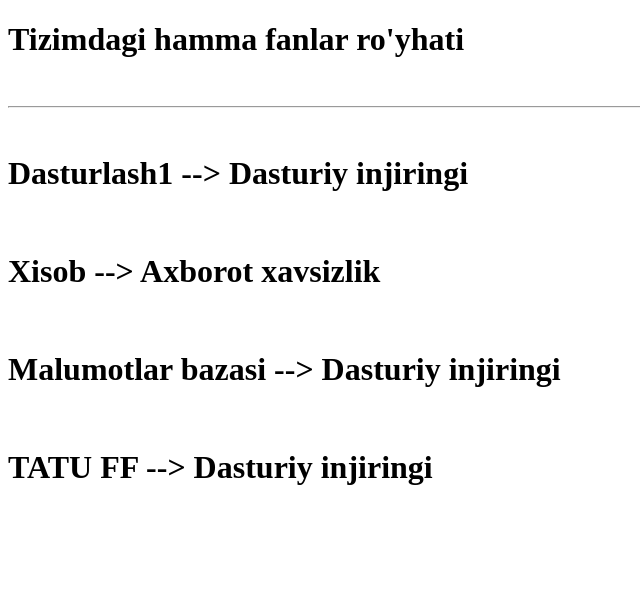
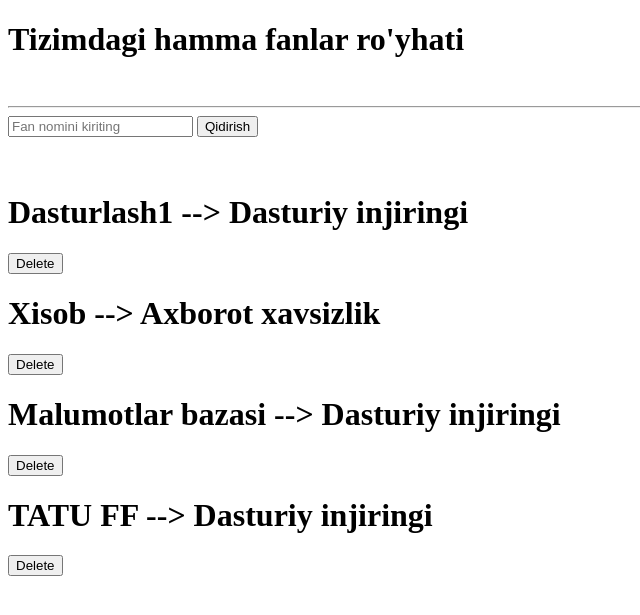
Before and after one commit to abduvaliyevsalohiddin/Universitet, a Django app: page /hamma_fanlar/ in a window 1280 px wide. Shown: the top 615 px of the page, without its empty margins (0-640 px from the left). Run offline with Django 4.2, Linux system fonts and the light colour scheme; data comes from the database, SQL or seed files in the repository; both versions use the stored data as it was after the commit.

Commit message:
Universitet loyihasi boyicha vazifalar

```diff
--- a/Universitet/urls.py
+++ b/Universitet/urls.py
@@ -7,5 +7,8 @@ urlpatterns = [
     path('', homepage),
     path('hamma_yonalishlar/', hamma_yonalishlar),
     path('hamma_fanlar/', hamma_fanlar),
-    path('hamma_ustozlar/', hamma_ustozlar),
+    path('hamma_ustozlar/', hamma_ustozlar),\
+
+    path('fan_ochir/<int:son>/', fan_ochir),
+    path('yonalish_ochir/<int:son>/', yonalish_ochir),
 ]
--- a/malumot/views.py
+++ b/malumot/views.py
@@ -1,5 +1,5 @@
 from django.http import HttpResponse
-from django.shortcuts import render
+from django.shortcuts import render, redirect
 from .models import *
 
 
@@ -14,15 +14,33 @@ def hamma_yonalishlar(request):
     return render(request, "hamma_yonalishlar.html", content)
 
 
+def yonalish_ochir(request, son):
+    Yonalish.objects.get(id=son).delete()
+    return redirect("/hamma_yonalishlar/")
+
+
 def hamma_fanlar(request):
+    soz = request.GET.get("qidirish_sozi")
+    natija = Fan.objects.all()
+    if soz:
+        natija = natija.filter(nom__contains=soz)
     content = {
-        "fanlar": Fan.objects.all()
+        "fanlar": natija
     }
     return render(request, "hamma_fanlar.html", content)
 
 
+def fan_ochir(request, son):
+    Fan.objects.get(id=son).delete()
+    return redirect("/hamma_fanlar/")
+
+
 def hamma_ustozlar(request):
+    soz = request.GET.get("qidirish_sozi")
+    natija = Ustoz.objects.all()
+    if soz:
+        natija = natija.filter(ism__contains=soz)
     content = {
-        "ustozlar": Ustoz.objects.all()
+        "ustozlar": natija
     }
     return render(request, "hamma_ustozlar.html", content)
--- a/templates/hamma_fanlar.html
+++ b/templates/hamma_fanlar.html
@@ -5,12 +5,21 @@
     <title>Fanlar</title>
 </head>
 <body>
+
 <h1>Tizimdagi hamma fanlar ro'yhati </h1>
     <br>
     <hr>
+    <form method="get">
+        <input type="text" placeholder="Fan nomini kiriting" name="qidirish_sozi">
+        <button>Qidirish</button>
+    </form>
+    <br>
     {% for fan in fanlar %}
     <br>
     <h1>{{fan}}</h1>
+   <a href="/fan_ochir/{{fan.id}}/">
+        <button>Delete</button>
+    </a>
     {% endfor %}
 </body>
 </html>
--- a/templates/hamma_ustozlar.html
+++ b/templates/hamma_ustozlar.html
@@ -8,6 +8,11 @@
 <h1>Tizimdagi hamma ustozlar ro'yhati </h1>
     <br>
     <hr>
+    <form method="get">
+        <input type="text" placeholder="Ustoz ismini kiriting" name="qidirish_sozi">
+        <button>Qidirish</button>
+    </form>
+    <br>
     {% for ustoz in ustozlar %}
     <br>
     <h1>{{ustoz}}</h1>
--- a/templates/hamma_yonalishlar.html
+++ b/templates/hamma_yonalishlar.html
@@ -11,6 +11,9 @@
     {% for yonalish in yonalishlar %}
     <br>
     <h1>{{yonalish}}</h1>
+   <a href="/yonalish_ochir/{{yonalish.id}}/">
+        <button>Delete</button>
+    </a>
     {% endfor %}
 </body>
 </html>
```
Also changed, not shown: db.sqlite3.
